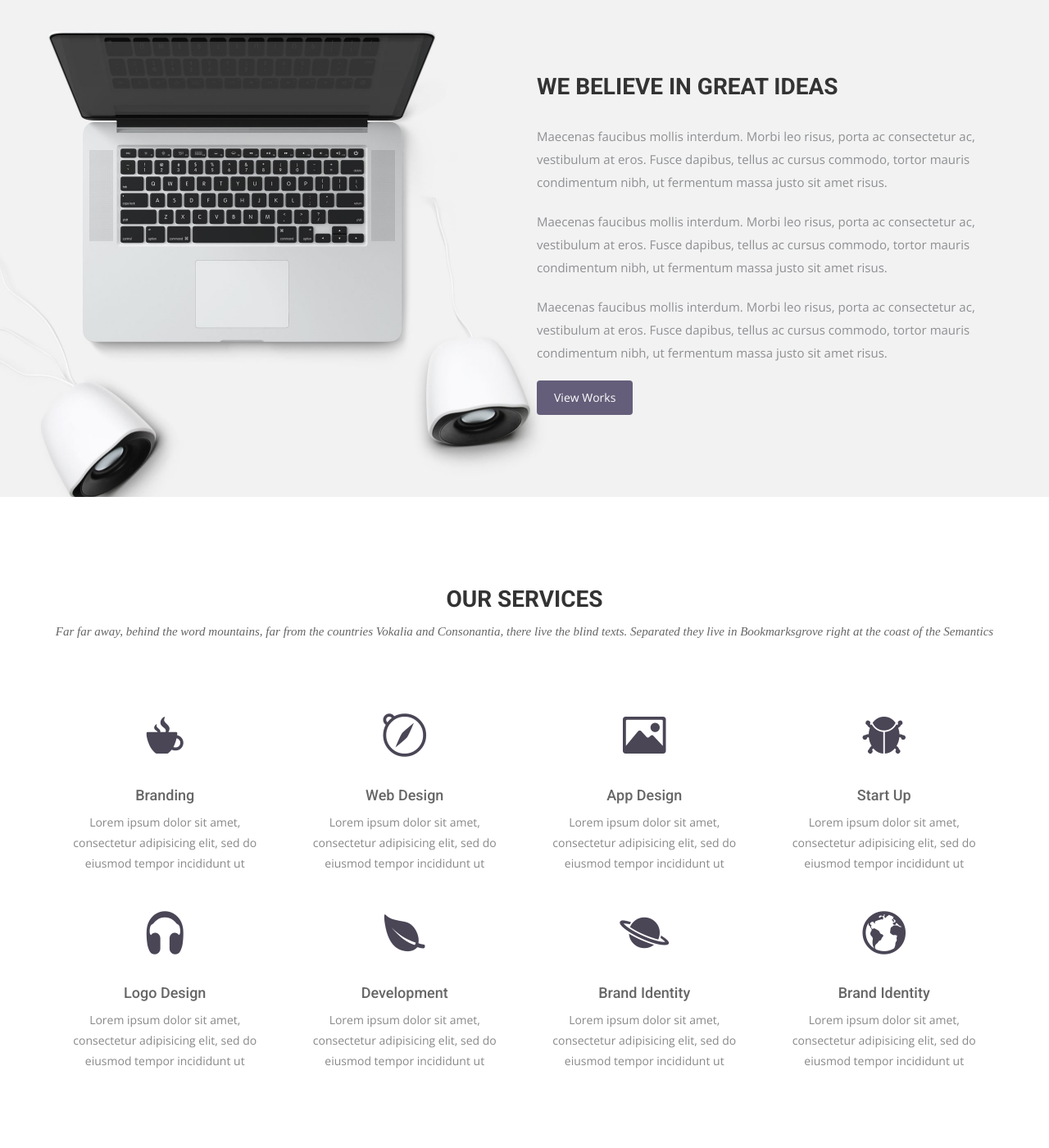
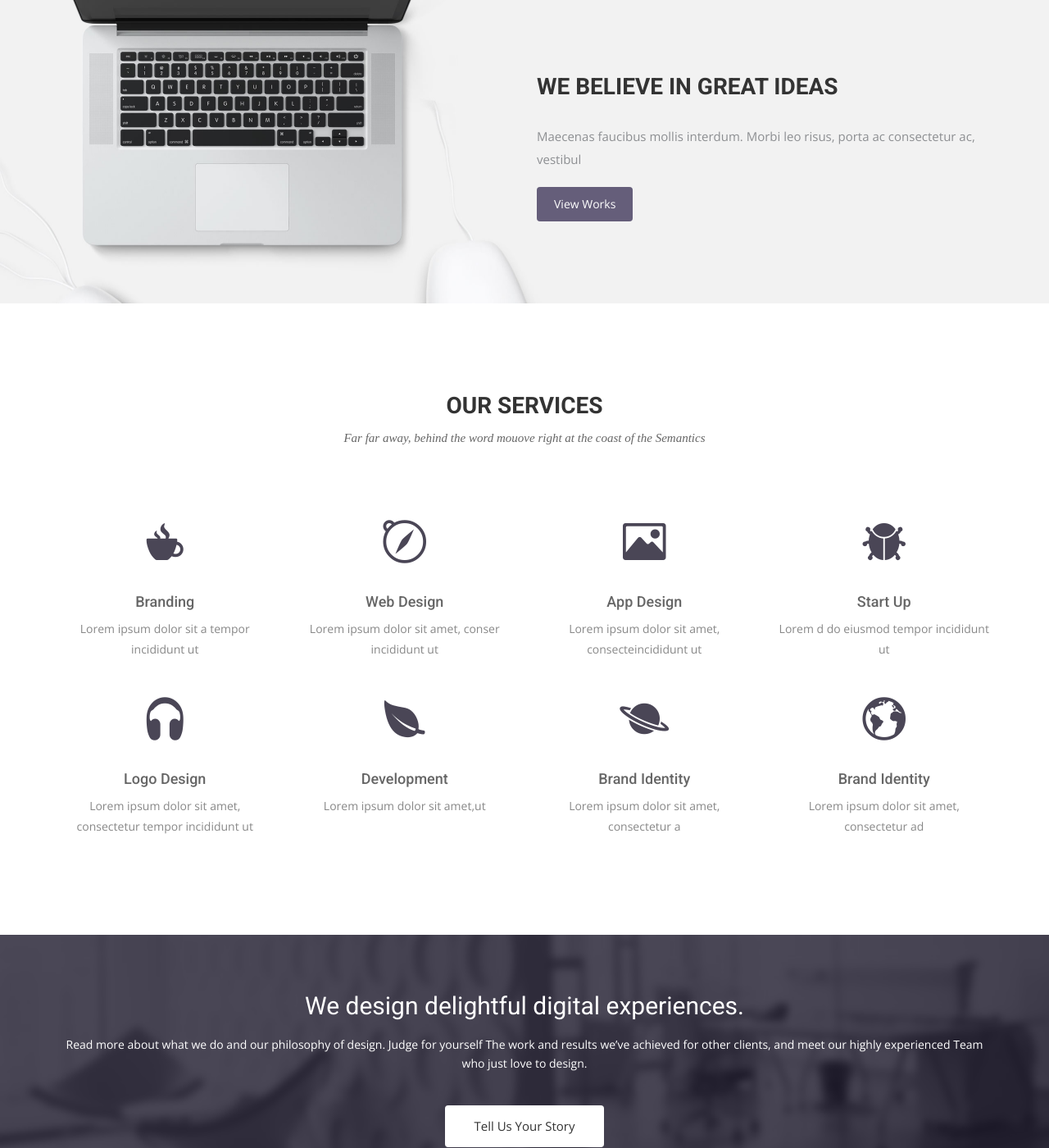
Before and after one commit to dreampivot/slipscloud.github.io, a Jekyll site: the page built from index.html, in a window 1280 px wide and 1400 px high, scrolled down 1355 px. Shown: the whole window at 82% size. Built offline with Jekyll 4.4.1, drawn with Linux system fonts in a browser that asks for light colours; nearby versions of some CDN libraries; some web fonts are replaced; some of the changed text lies outside the part shown.

Commit message:
Update index.html

```diff
--- a/index.html
+++ b/index.html
@@ -27,7 +27,7 @@ permalink: /
             <h2>About Us</h2>
             <p>Far far away, behind the word mountains, far from the countries Vokalia and Consonantia, there live the blind texts. Separated they live in Bookmarksgrove right at the coast of the Semantics</p>
           </div>
-          <p>Lorem ipsum dolor sit amet, consectetur adipisicing elit, sed do eiusmod tempor incididunt ut labore et dolore magna aliqua. Ut enim ad minim veniam, quis nostrud exercitation ullamco laboris nisi ut aliquip ex ea commodo consequat. Duis aute irure dolor in reprehenderit in voluptate velit esse cillum dolore eu fugiat nulla pariatur. Excepteur sint occaecat cupidatat non proident, sunt in culpa qui officia deserunt mollit anim id </p>
+          <p>Lorem abore et dolore magna aliqua. Ut enim ad minim ut aliquip ex ea commodo consequat. Duis aute irure dolor in reprehenderit in voluptate velit esse cillum dolore eu fugiat nulla pariatur. Excepteur sint occaecat cupidatat non proident, sunt in culpa qui officia deserunt mollit anim id </p>
         </div>
       </div><!-- .col-md-7 close -->
       <div class="col-md-5 col-sm-12">
@@ -44,9 +44,7 @@ permalink: /
   <div class="row">
     <div class="col-md-6 col-md-offset-6">
       <h2>WE BELIEVE IN GREAT IDEAS</h2>
-      <p>Maecenas faucibus mollis interdum. Morbi leo risus, porta ac consectetur ac, vestibulum at eros. Fusce dapibus, tellus ac cursus commodo, tortor mauris condimentum nibh, ut fermentum massa justo sit amet risus.</p>
-      <p>Maecenas faucibus mollis interdum. Morbi leo risus, porta ac consectetur ac, vestibulum at eros. Fusce dapibus, tellus ac cursus commodo, tortor mauris condimentum nibh, ut fermentum massa justo sit amet risus.</p>
-      <p>Maecenas faucibus mollis interdum. Morbi leo risus, porta ac consectetur ac, vestibulum at eros. Fusce dapibus, tellus ac cursus commodo, tortor mauris condimentum nibh, ut fermentum massa justo sit amet risus.</p>
+      <p>Maecenas faucibus mollis interdum. Morbi leo risus, porta ac consectetur ac, vestibul</p>
       <a href="#" class="btn btn-view-works">View Works</a>
     </div>
   </div>
@@ -59,7 +57,7 @@ permalink: /
     <div class="row">
       <div class="section-title">
         <h2>Our Services</h2>
-        <p>Far far away, behind the word mountains, far from the countries Vokalia and Consonantia, there live the blind texts. Separated they live in Bookmarksgrove right at the coast of the Semantics</p>
+        <p>Far far away, behind the word mouove right at the coast of the Semantics</p>
       </div>
     </div>
     <div class="row ">
@@ -67,56 +65,56 @@ permalink: /
         <div class="service-item">
           <i class="icon ion-coffee"></i>
           <h4>Branding</h4>
-          <p>Lorem ipsum dolor sit amet, consectetur adipisicing elit, sed do eiusmod tempor incididunt ut </p>
+          <p>Lorem ipsum dolor sit a tempor incididunt ut </p>
         </div>
       </div>
       <div class="col-sm-6 col-md-3">
         <div class="service-item">
           <i class="ion-compass"></i>
           <h4>Web Design</h4>
-          <p>Lorem ipsum dolor sit amet, consectetur adipisicing elit, sed do eiusmod tempor incididunt ut </p>
+          <p>Lorem ipsum dolor sit amet, conser incididunt ut </p>
         </div>
       </div>
       <div class="col-sm-6 col-md-3">
         <div class="service-item">
           <i class="ion-image"></i>
           <h4>App Design</h4>
-          <p>Lorem ipsum dolor sit amet, consectetur adipisicing elit, sed do eiusmod tempor incididunt ut </p>
+          <p>Lorem ipsum dolor sit amet, consecteincididunt ut </p>
         </div>
       </div>
       <div class="col-sm-6 col-md-3">
         <div class="service-item">
           <i class="ion-bug"></i>
           <h4>Start Up</h4>
-          <p>Lorem ipsum dolor sit amet, consectetur adipisicing elit, sed do eiusmod tempor incididunt ut </p>
+          <p>Lorem d do eiusmod tempor incididunt ut </p>
         </div>
       </div>
       <div class="col-sm-6 col-md-3">
         <div class="service-item">
           <i class="ion-headphone"></i>
           <h4>Logo Design</h4>
-          <p>Lorem ipsum dolor sit amet, consectetur adipisicing elit, sed do eiusmod tempor incididunt ut </p>
+          <p>Lorem ipsum dolor sit amet, consectetur tempor incididunt ut </p>
         </div>
       </div>
       <div class="col-sm-6 col-md-3">
         <div class="service-item">
           <i class="ion-leaf"></i>
           <h4>Development</h4>
-          <p>Lorem ipsum dolor sit amet, consectetur adipisicing elit, sed do eiusmod tempor incididunt ut </p>
+          <p>Lorem ipsum dolor sit amet,ut </p>
         </div>
       </div>
       <div class="col-sm-6 col-md-3">
         <div class="service-item">
           <i class="ion-planet"></i>
           <h4>Brand Identity</h4>
-          <p>Lorem ipsum dolor sit amet, consectetur adipisicing elit, sed do eiusmod tempor incididunt ut </p>
+          <p>Lorem ipsum dolor sit amet, consectetur a </p>
         </div>
       </div>
       <div class="col-sm-6 col-md-3">
         <div class="service-item">
           <i class="ion-earth"></i>
           <h4>Brand Identity</h4>
-          <p>Lorem ipsum dolor sit amet, consectetur adipisicing elit, sed do eiusmod tempor incididunt ut </p>
+          <p>Lorem ipsum dolor sit amet, consectetur ad </p>
         </div>
       </div>
     </div>
@@ -142,7 +140,7 @@ permalink: /
     <div class="row">
       <div class="section-title text-center">
         <h2>Fun Facts About Us</h2>
-        <p>Far far away, behind the word mountains, far from the countries Vokalia and Consonantia, there live the blind texts. Separated they live in Bookmarksgrove right at the coast of the Semantics</p>
+        <p>Far far away, behind the word mou the blind te of the Semantics</p>
       </div>
     </div>
     <div class="row">
```
Also changed, not shown: other parts of index.html (+1 -1 lines).
